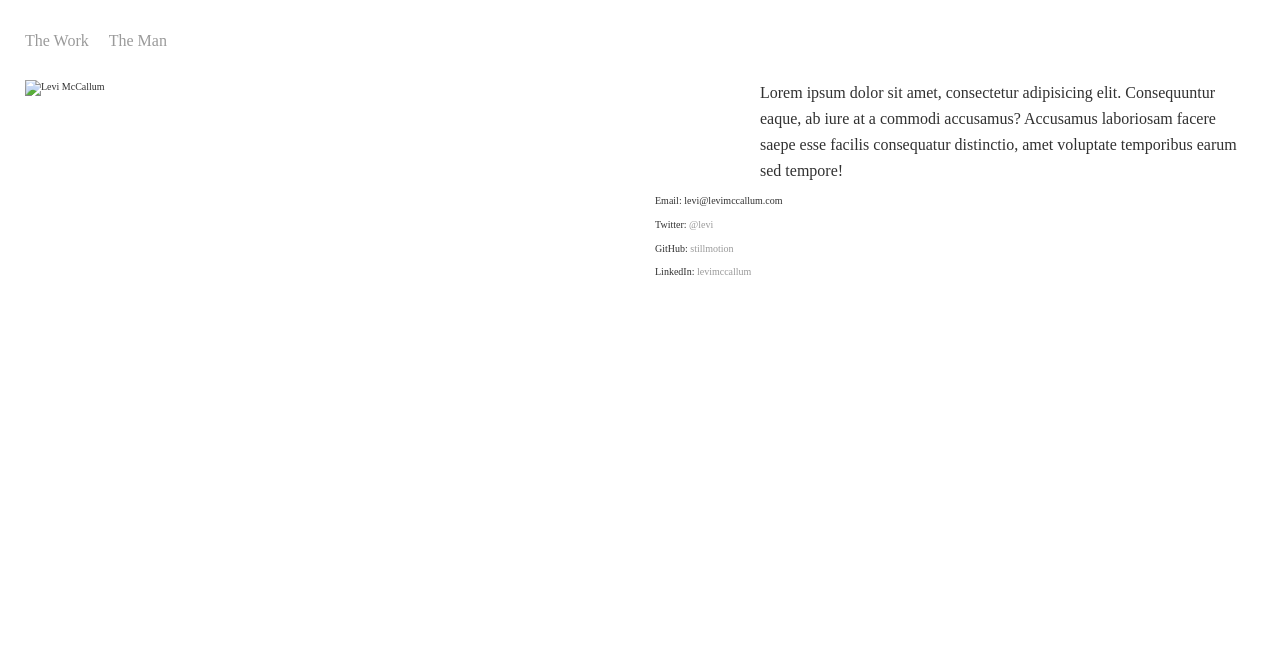
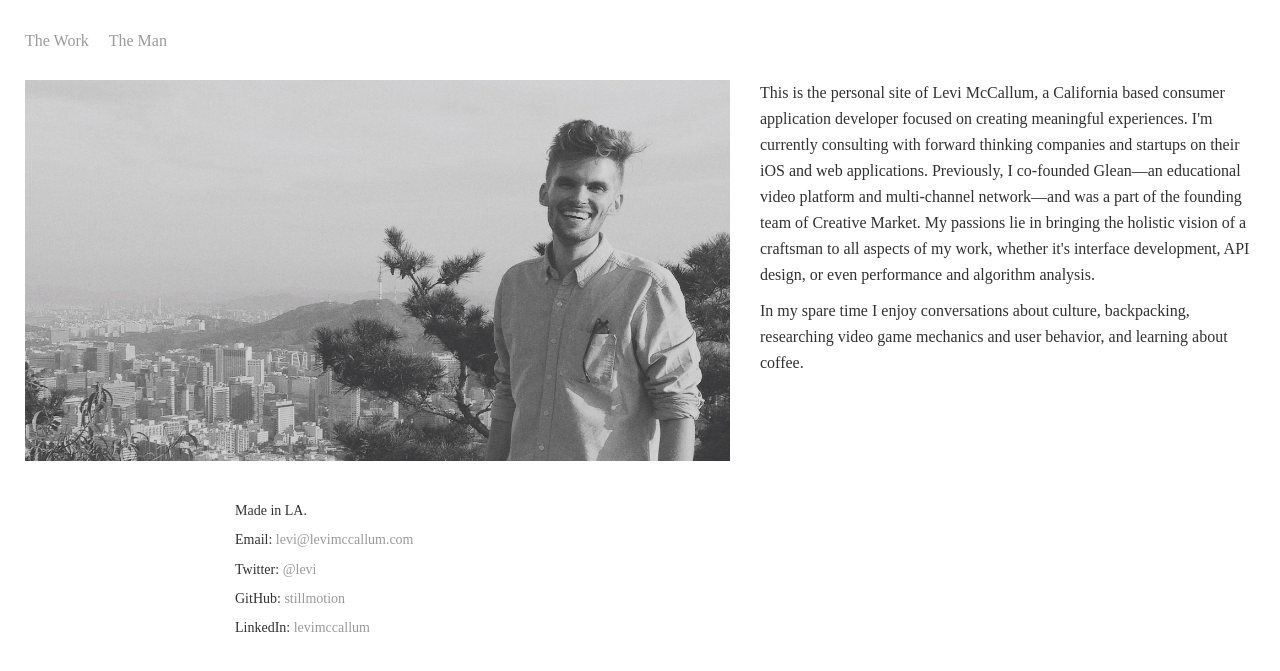
Before and after one commit to levi/levi.github.io, a Jekyll site: the page built from about/index.html, in a window 1280 px wide. Shown: the top 671 px of the page. Built offline with Jekyll 4.4.1, drawn with Linux system fonts in a browser that asks for light colours.

Commit message:
Add about content

```diff
--- a/_includes/footer.html
+++ b/_includes/footer.html
@@ -1,6 +1,7 @@
 <footer id="footer" class="row">
-  <div class="col-md-6 col-md-offset-6">
-    <p>Email: {{ site.email }}</p>
+  <div class="col-md-6 col-md-offset-2">
+    <p>Made in LA.</p>
+    <p>Email: <a href="mailto:{{ site.email }}" title="Email me">{{ site.email }}</a></p>
     <p>Twitter: <a href="https://twitter.com/{{ site.twitter_username" title="@{{ site.twitter_username }}">@{{ site.twitter_username }}</a></p>
     <p>GitHub: <a href="https://github.com/{{ site.github_username }}" title="Levi's GitHub">{{ site.github_username }}</a></p>
     <p>LinkedIn: <a href="https://www.linkedin.com/in/{{ site.linkedin_username }}" title="Levi's LinkedIn">{{ site.linkedin_username }}</a></p>
--- a/_sass/_animations.scss
+++ b/_sass/_animations.scss
@@ -45,3 +45,63 @@
       background-color: #D5F8B8;
     }
 }
+
+@keyframes wobble-first {
+    25% {
+      transform: translate(-20px, 0);
+      -webkit-transform: translate(0, 0);
+    }
+    75% {
+      transform: translate(20px, 0);
+      -webkit-transform: translate(0, 0);
+    }
+}
+
+@-webkit-keyframes wobble-first {
+    25% {
+      -webkit-transform: translate(-20px, 0);
+    }
+    75% {
+      -webkit-transform: translate(20px, 0);
+    }
+}
+
+@keyframes wobble-second {
+    25% {
+      transform: translate(-40px, 0);
+      -webkit-transform: translate(0, 0);
+    }
+    75% {
+      transform: translate(40px, 0);
+      -webkit-transform: translate(0, 0);
+    }
+}
+
+@-webkit-keyframes wobble-second {
+    25% {
+      -webkit-transform: translate(-40px, 0);
+    }
+    75% {
+      -webkit-transform: translate(40px, 0);
+    }
+}
+
+@keyframes wobble-third {
+    25% {
+      transform: translate(-80px, 0);
+      -webkit-transform: translate(0, 0);
+    }
+    75% {
+      transform: translate(80px, 0);
+      -webkit-transform: translate(0, 0);
+    }
+}
+
+@-webkit-keyframes wobble-third {
+    25% {
+      -webkit-transform: translate(-80px, 0);
+    }
+    75% {
+      -webkit-transform: translate(80px, 0);
+    }
+}
--- a/about/index.html
+++ b/about/index.html
@@ -9,7 +9,9 @@ layout: default
   </div>
   <article class="col-md-5 writeup">
     <section class="content">
-      <p>Lorem ipsum dolor sit amet, consectetur adipisicing elit. Consequuntur eaque, ab iure at a commodi accusamus? Accusamus laboriosam facere saepe esse facilis consequatur distinctio, amet voluptate temporibus earum sed tempore!</p>
+      <p>This is the personal site of Levi McCallum, a California based consumer application developer focused on creating meaningful experiences. I'm currently consulting with forward thinking companies and startups on their iOS and web applications. Previously, I co-founded Glean—an educational video platform and multi-channel network—and was a part of the founding team of Creative Market. My passions lie in bringing the holistic vision of a craftsman to all aspects of my work, whether it's interface development, API design, or even performance and algorithm analysis.</p>
+
+      <p>In my spare time I enjoy conversations about culture, backpacking, researching video game mechanics and user behavior, and learning about coffee.</p>
     </section>
   </article>
 </div>
--- a/css/main.scss
+++ b/css/main.scss
@@ -324,16 +324,22 @@ a {
     .fourth {
       opacity: 0.2;
       height: 40px;
+      // animation: wobble-third 8s ease-in infinite;
+      // -webkit-animation: wobble-third 8s ease-in infinite;
     }
 
     .third {
       opacity: 0.3;
       height: 47px;
+      // animation: wobble-second 7.5s ease-in infinite;
+      // -webkit-animation: wobble-second 7.5s ease-in infinite;
     }
 
     .second {
       opacity: 0.6;
       height: 55px;
+      // animation: wobble-first 7s ease-in infinite;
+      // -webkit-animation: wobble-first 7s ease-in infinite;
     }
 
     .first {}
@@ -382,3 +388,8 @@ a {
     line-height: 26px;
   }
 }
+
+#footer {
+  padding: 20px 0;
+  font-size: 14px;
+}
```
Also changed, not shown: images/levi.jpg (added).
